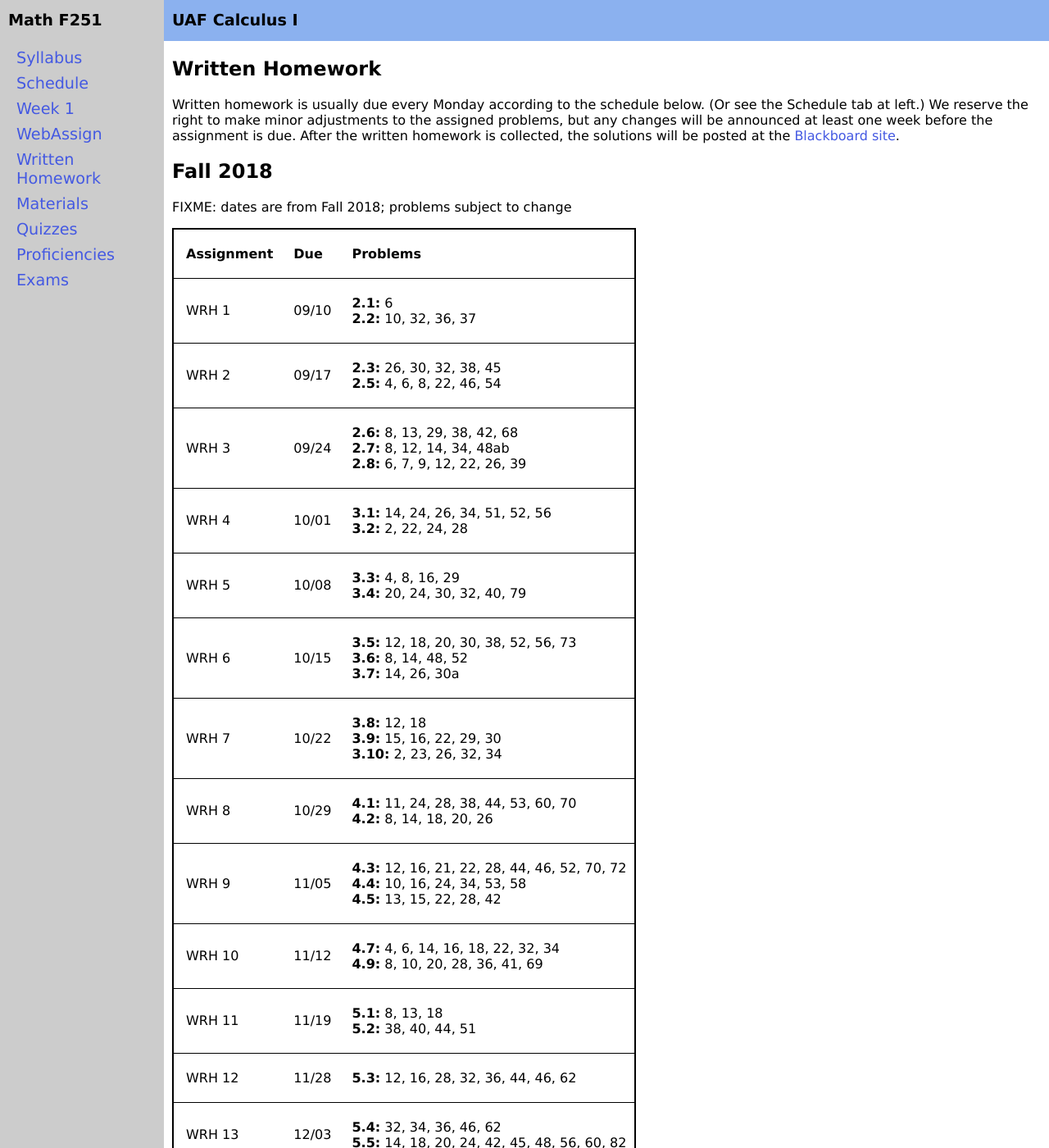
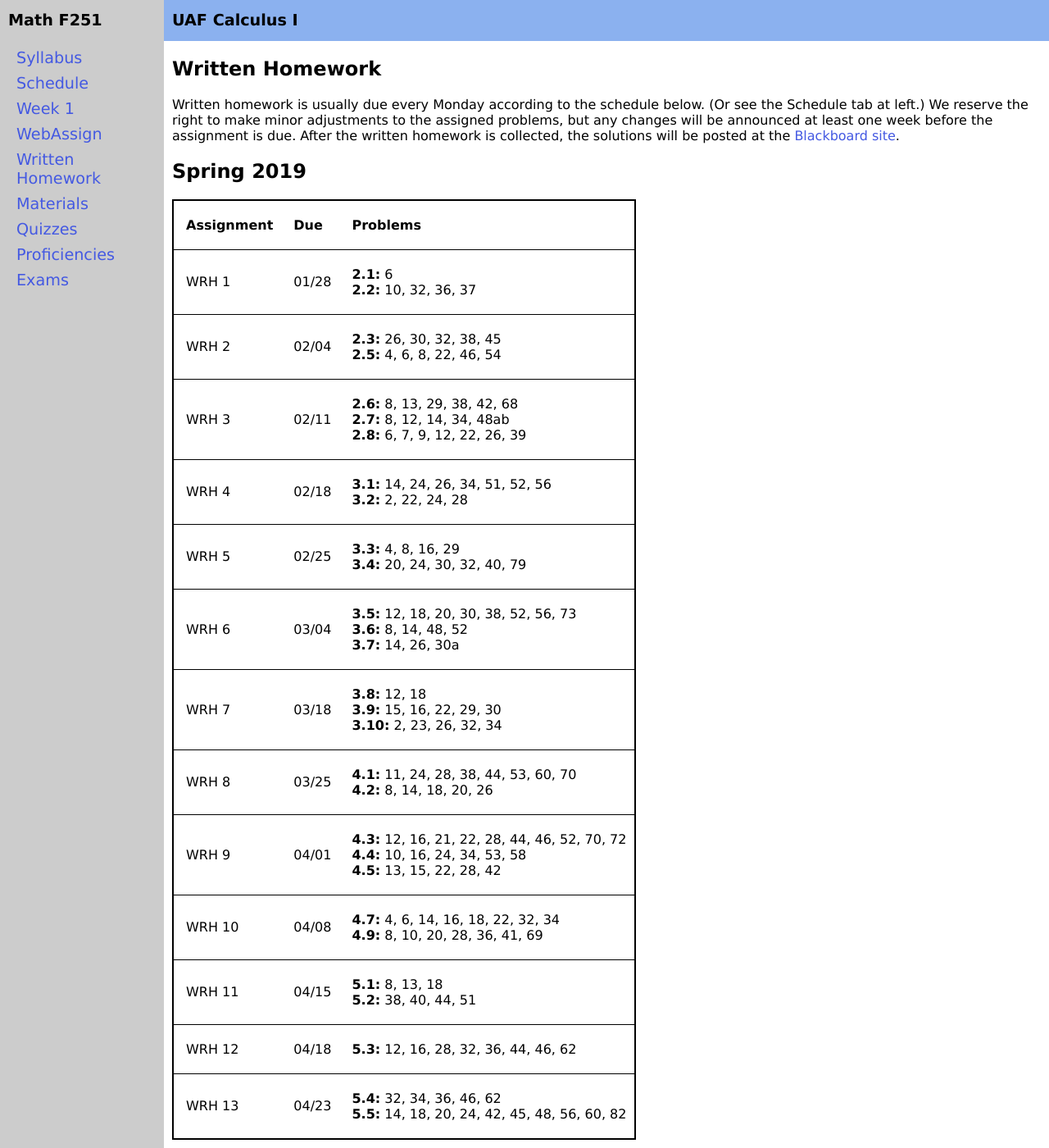
Before and after one commit to uaf-math/calc1, a Jekyll site: the page built from writtenhomework.md, in a window 1280 px wide and 1400 px high. Shown: the whole window at 82% size. Built offline with Jekyll 4.4.1, drawn with Linux system fonts in a browser that asks for light colours.

Commit message:
change written homework dates to spring 2019, matching current draft of schedule

```diff
--- a/_data/written-homework.yml
+++ b/_data/written-homework.yml
@@ -1,5 +1,5 @@
 - name: "WRH 1"
-  due: 09/10
+  due: 01/28
   problems:
     - section: 2.1
       exercises: 6
@@ -7,7 +7,7 @@
       exercises: 10, 32, 36, 37
 
 - name: WRH 2
-  due: 09/17
+  due: 02/04
   problems:
     - section: 2.3
       exercises: 26, 30, 32, 38, 45
@@ -15,7 +15,7 @@
       exercises: 4, 6, 8, 22, 46, 54
 
 - name: WRH 3
-  due: 09/24
+  due: 02/11
   problems:
     - section: 2.6
       exercises: 8, 13, 29, 38, 42, 68
@@ -25,7 +25,7 @@
       exercises: 6, 7, 9, 12, 22, 26, 39
 
 - name: WRH 4
-  due: 10/01
+  due: 02/18
   problems:
     - section: 3.1
       exercises: 14, 24, 26, 34, 51, 52, 56
@@ -33,7 +33,7 @@
       exercises: 2, 22, 24, 28
 
 - name: WRH 5
-  due: 10/08
+  due: 02/25
   problems:
     - section: 3.3
       exercises: 4, 8, 16, 29
@@ -41,7 +41,7 @@
       exercises: 20, 24, 30, 32, 40, 79
 
 - name: WRH 6
-  due: 10/15
+  due: 03/04
   problems:
     - section: 3.5
       exercises: 12, 18, 20, 30, 38, 52, 56, 73
@@ -51,7 +51,7 @@
       exercises: 14, 26, 30a
 
 - name: WRH 7
-  due: 10/22
+  due: 03/18
   problems:
     - section: 3.8
       exercises: 12, 18
@@ -61,7 +61,7 @@
       exercises: 2, 23, 26, 32, 34
 
 - name: WRH 8
-  due: 10/29
+  due: 03/25
   problems:
     - section: 4.1
       exercises: 11, 24, 28, 38, 44, 53, 60, 70
@@ -69,7 +69,7 @@
       exercises: 8, 14, 18, 20, 26
 
 - name: WRH 9
-  due: 11/05
+  due: 04/01
   problems:
     - section: 4.3
       exercises: 12, 16, 21, 22, 28, 44, 46, 52, 70, 72
@@ -79,7 +79,7 @@
       exercises: 13, 15, 22, 28, 42
 
 - name: WRH 10
-  due: 11/12
+  due: 04/08
   problems:
     - section: 4.7
       exercises: 4, 6, 14, 16, 18, 22, 32, 34
@@ -87,7 +87,7 @@
       exercises: 8, 10, 20, 28, 36, 41, 69
 
 - name: WRH 11
-  due: 11/19
+  due: 04/15
   problems:
   - section: 5.1
     exercises: 8, 13, 18
@@ -95,13 +95,13 @@
     exercises: 38, 40, 44, 51
 
 - name: WRH 12
-  due: 11/28
+  due: 04/18
   problems:
     - section: 5.3
       exercises: 12, 16, 28, 32, 36, 44, 46, 62
 
 - name: WRH 13
-  due: 12/03
+  due: 04/23
   problems:
     - section: 5.4
       exercises: 32, 34, 36, 46, 62
--- a/writtenhomework.md
+++ b/writtenhomework.md
@@ -7,8 +7,6 @@ title: Written Homework
 
 Written homework is usually due every Monday according to the schedule below.  (Or see the Schedule tab at left.)  We reserve the right to make minor adjustments to the assigned problems, but any changes will be announced at least one week before the assignment is due.  After the written homework is collected, the solutions will be posted at the [Blackboard site](https://classes.alaska.edu/).
 
-## Fall 2018
-
-FIXME: dates are from Fall 2018; problems subject to change
+## Spring 2019
 
 {% include homeworktable.md  data=site.data.written-homework%}
```
